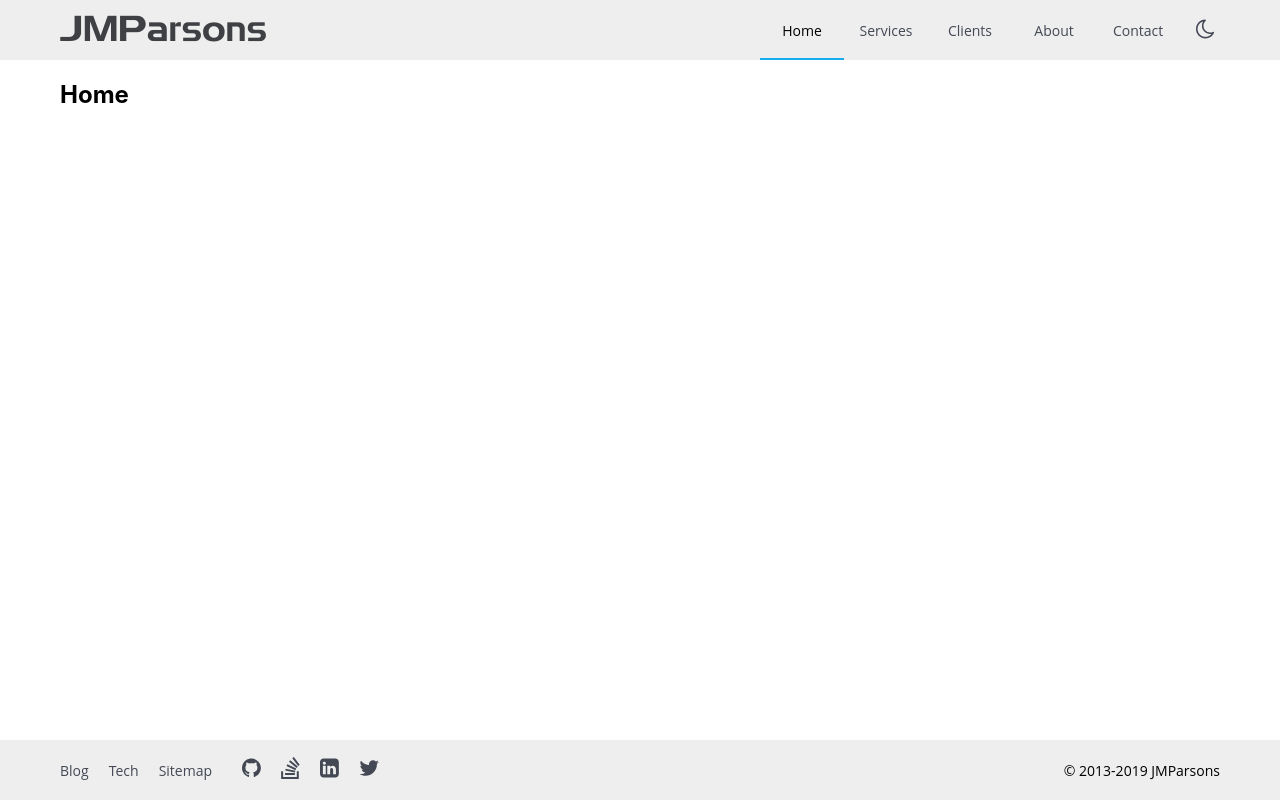
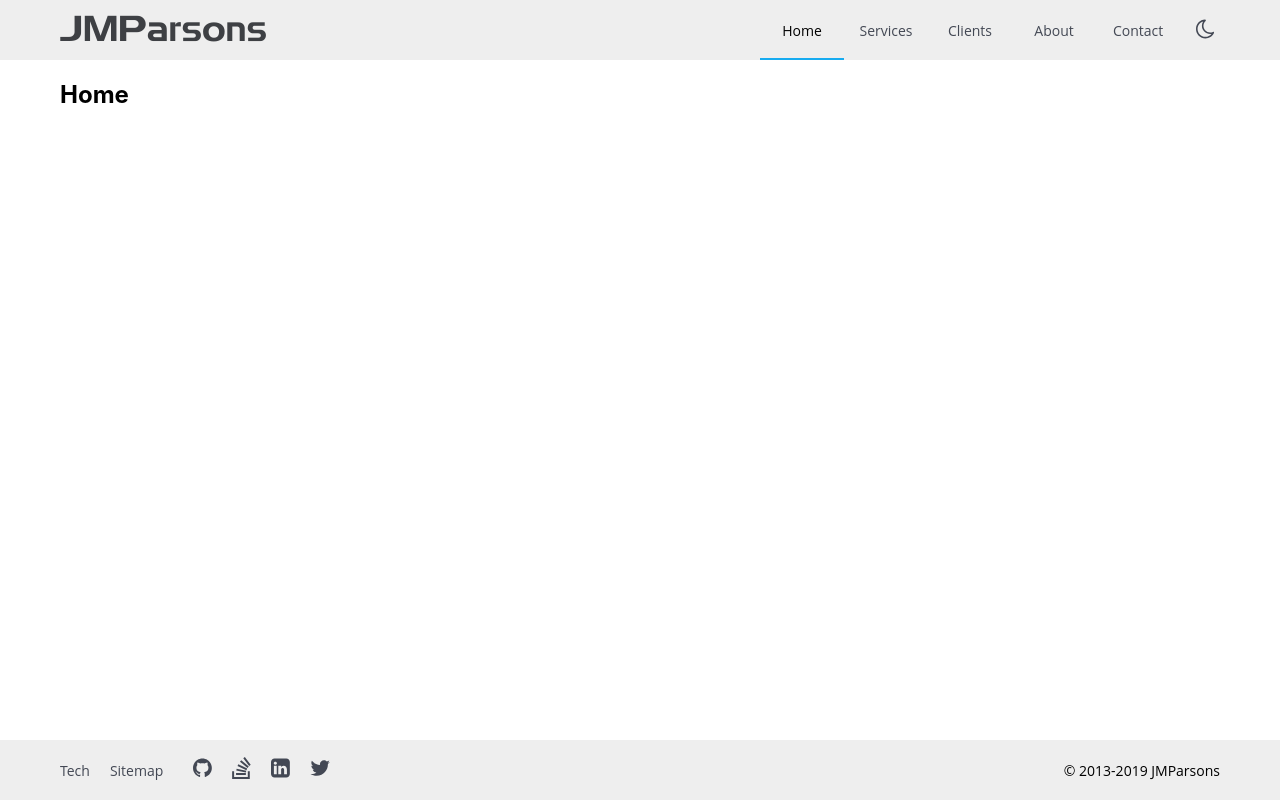
Before and after one commit to jmparsons/jmparsons.com, a React (Create React App) app: page / in a window 1280 px wide. Built offline with nearby package versions, Linux system fonts and the light colour scheme; what @aws-amplify/api would draw is missing.

Commit message:
Removed blog.

```diff
--- a/src/components/Site/BotNav.tsx
+++ b/src/components/Site/BotNav.tsx
@@ -4,7 +4,6 @@ import { BotNavBar, BotLink } from '../UI/BotBarUI';
 
 const BotNav: React.FC = () => (
   <BotNavBar>
-    <BotLink to={Routes.blog}>Blog</BotLink>
     <BotLink to={Routes.tech}>Tech</BotLink>
     <BotLink to={Routes.sitemap}>Sitemap</BotLink>
   </BotNavBar>
--- a/src/constants/Routes.tsx
+++ b/src/constants/Routes.tsx
@@ -4,7 +4,6 @@ const Routes = {
   clients: '/clients',
   about: '/about',
   contact: '/contact',
-  blog: '/blog',
   tech: '/tech',
   sitemap: '/sitemap',
 };
```
